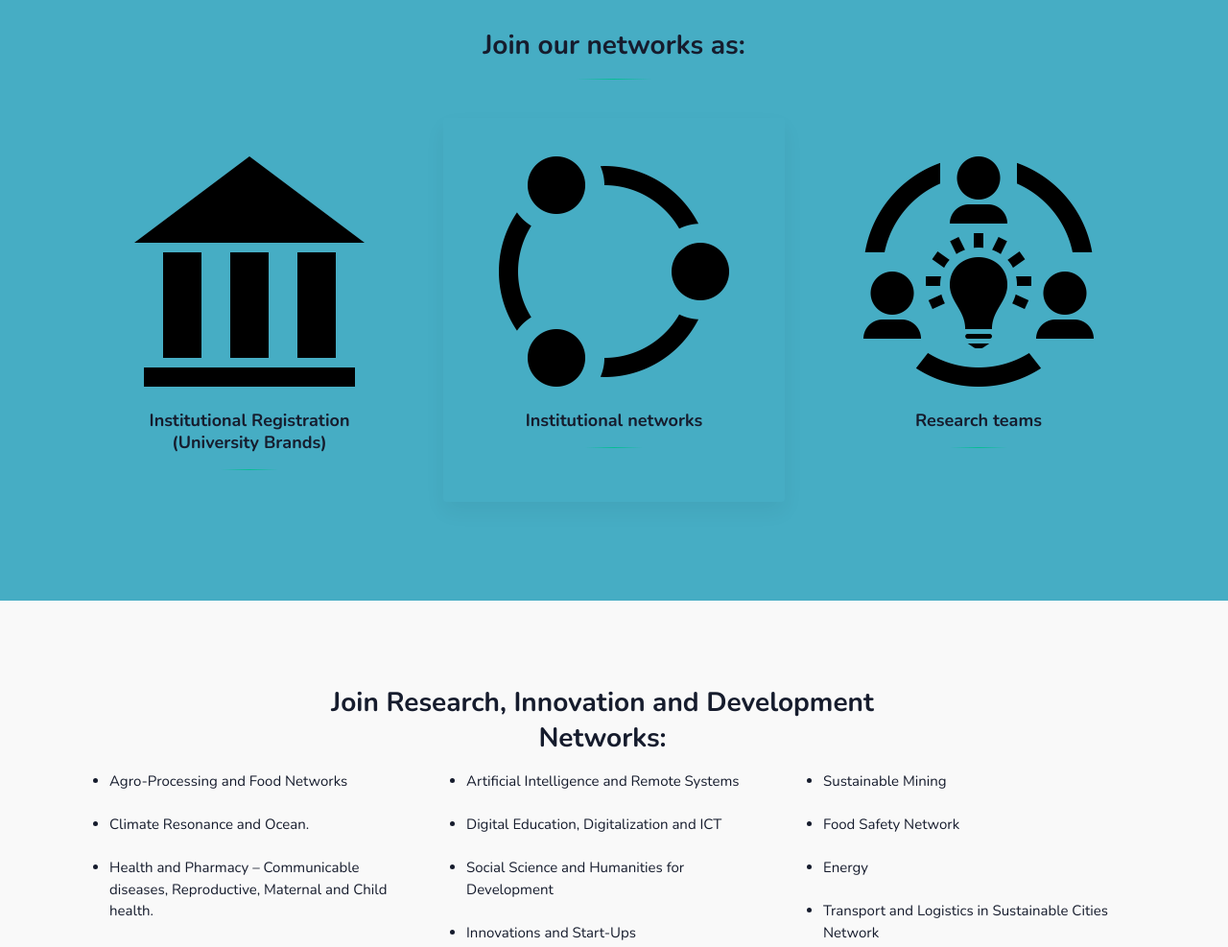
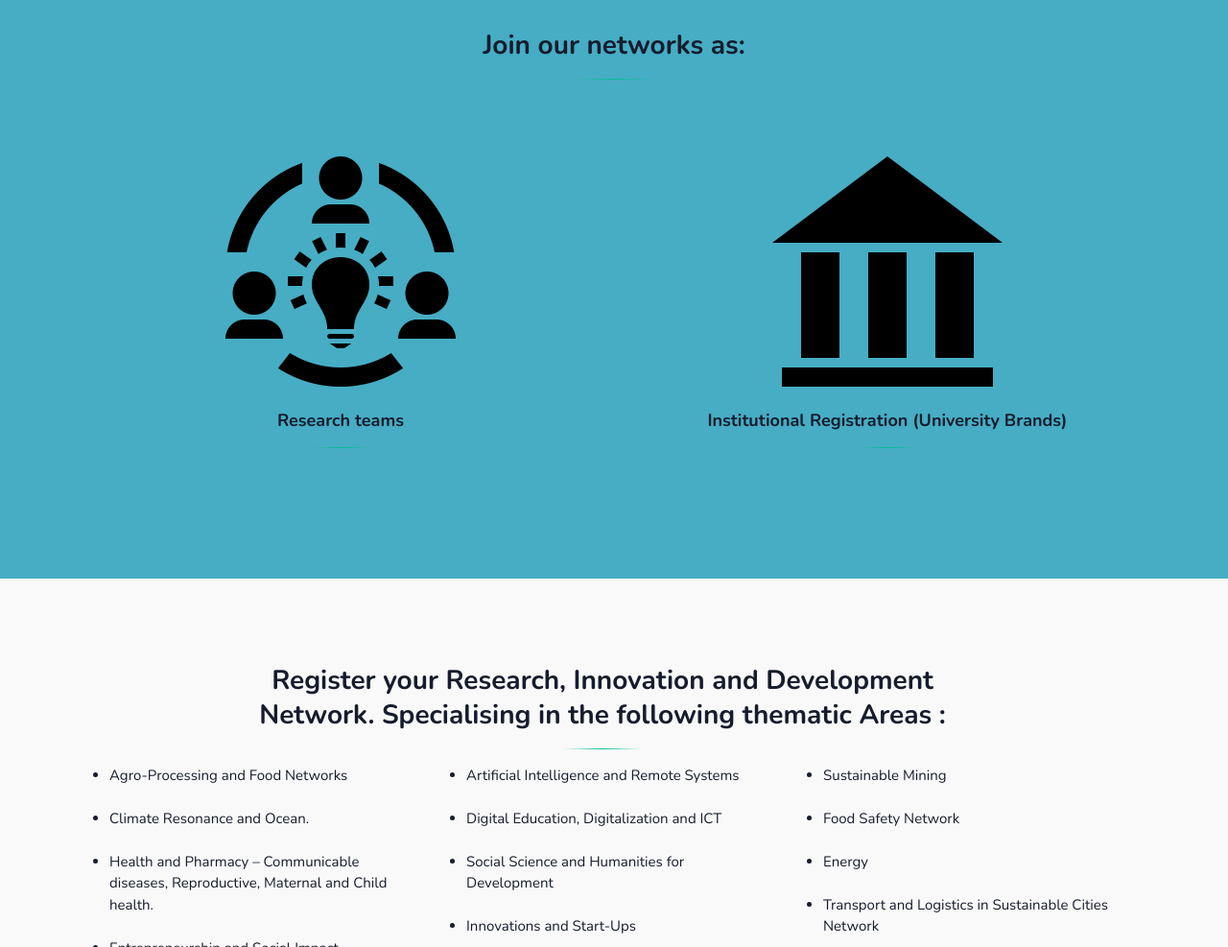
Before and after one commit to frankasefuah/afrid, a plain HTML site: page networks.html in a window 1280 px wide. Shown: the part 2980-3967 px from the top of the page at 96% size. Drawn offline with nearby package versions, Linux system fonts and the light colour scheme.

Commit message:
Added changes for the networks page and the index

```diff
--- a/networks.html
+++ b/networks.html
@@ -354,7 +354,17 @@
             <!--end row-->
 
             <div class="row">
-                <div class="col-lg-4 col-md-6">
+
+                <div class="col-lg-6">
+                    <div class="service-box text-center mt-4">
+                        <img src="images/team-13-240.png" alt="" class="img-fluid">
+                        <h5 class="fs-18 mt-4">Research teams</h5>
+                        <div class="lighlight-border mt-3"></div>
+                        <p class="text-muted mt-3 mb-0"></p>
+                    </div>
+                </div>
+                <!--end col-->
+                <div class="col-lg-6">
                     <div class="service-box text-center mt-4">
                         <img src="images/university-icon-1-240.png" alt="" class="img-fluid">
                         <h5 class="fs-18 mt-4">Institutional Registration
@@ -362,26 +372,6 @@
                         </h5>
                         <div class="lighlight-border mt-3"></div>
                         <p class="text-muted mt-3"></p>
-                    </div>
-                </div>
-                <!--end col-->
-
-                <div class="col-lg-4 col-md-6">
-                    <div class="service-box text-center mt-4 box-shadow">
-                        <img src="images/network-5-240.png" alt="" class="img-fluid">
-                        <h5 class="fs-18 mt-4">Institutional networks</h5>
-                        <div class="lighlight-border mt-3"></div>
-                        <p class="text-muted mt-3 mb-0"></p>
-                    </div>
-                </div>
-                <!--end col-->
-
-                <div class="col-lg-4 col-md-6">
-                    <div class="service-box text-center mt-4">
-                        <img src="images/team-13-240.png" alt="" class="img-fluid">
-                        <h5 class="fs-18 mt-4">Research teams</h5>
-                        <div class="lighlight-border mt-3"></div>
-                        <p class="text-muted mt-3 mb-0"></p>
                     </div>
                 </div>
                 <!--end col-->
@@ -397,11 +387,13 @@
         <div class="container">
             <div class="row">
                 <div class="row justify-content-center">
-                    <div class="col-lg-7">
+                    <div class="col-lg-8">
                         <div class="header-title text-center">
                             <p class="text-uppercase text-muted mb-2"></p>
-                            <h3>Join Research, Innovation and Development Networks:</h3>
-                            <div class="lighlight-border mt-3"></div>
+                            <h3>Register your Research, Innovation and Development Network. Specialising in the
+                                following thematic Areas :</h3>
+                            <div class="title-border mt-3"></div>
+                            <h5 class="text-dark mt-3"></h5>
                         </div>
                     </div>
                     <!--end col-->
```
Also changed, not shown: index.html (+45 -0 lines).
